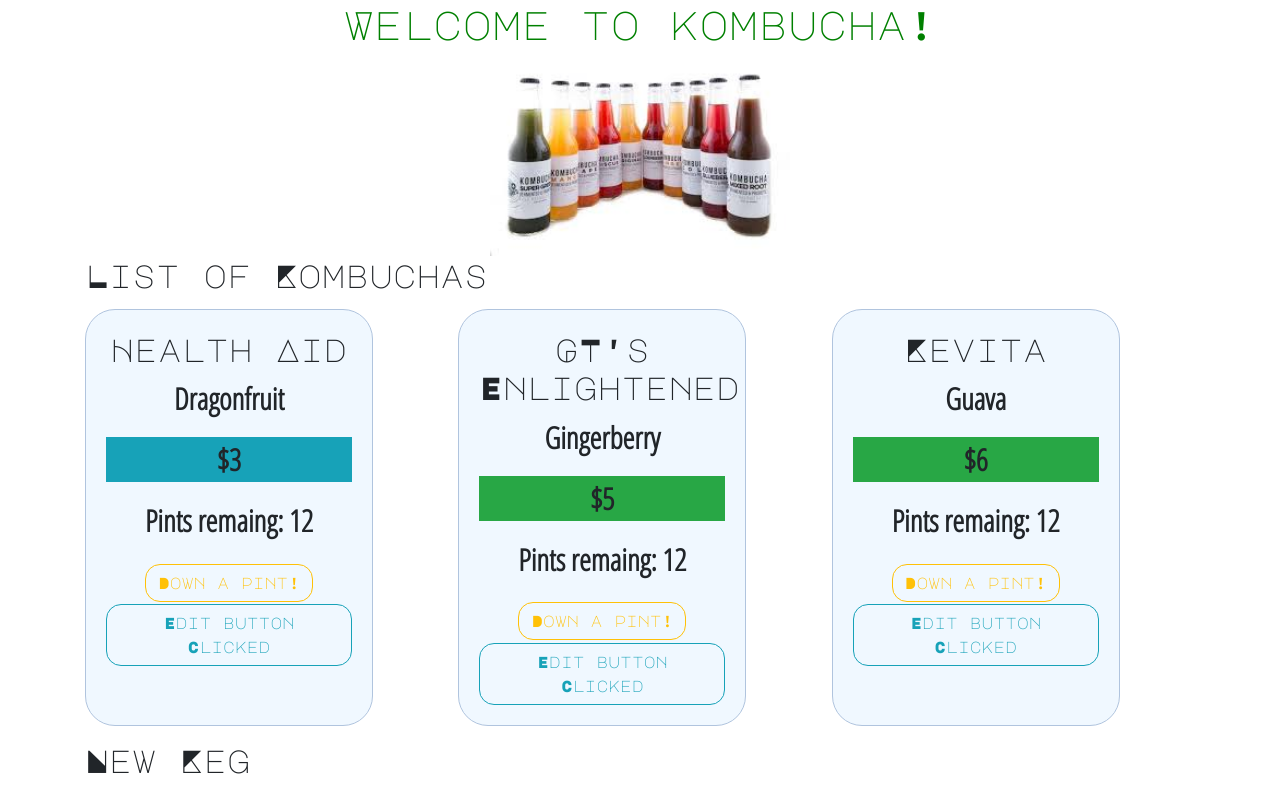
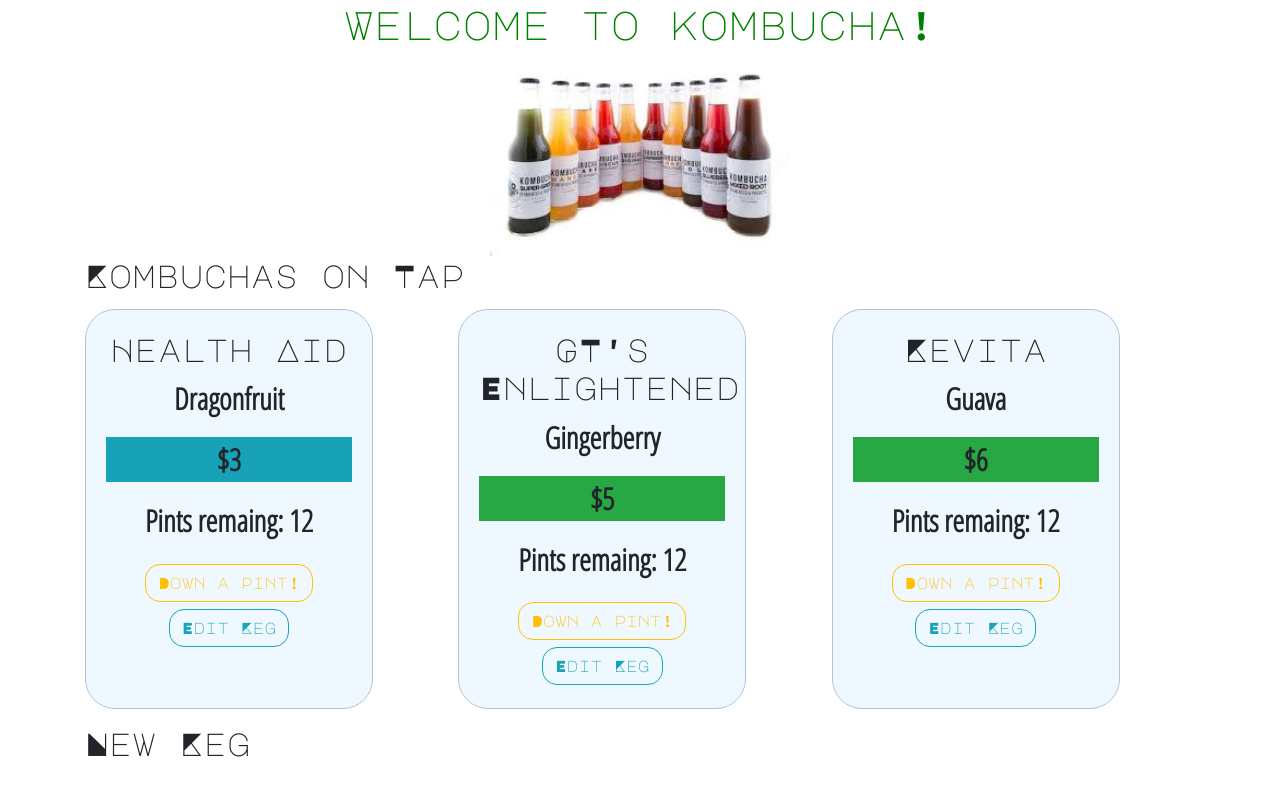
Before and after one commit to Ngann/Kombucha, an Angular app: page / in a window 1280 px wide. Built offline with nearby package versions, Linux system fonts and the light colour scheme.

Commit message:
clear form after add new keg

```diff
--- a/src/app/keg-list/keg-list.component.html
+++ b/src/app/keg-list/keg-list.component.html
@@ -1,4 +1,4 @@
-<h2>List of Kombuchas</h2>
+<h2>Kombuchas on Tap</h2>
 
 <div class="grid-container">
 
@@ -11,7 +11,7 @@
       <p class="">Pints remaing: {{currentKombucha.total}}</p>
       <button class="btn btn-outline-warning" (click)="currentKombucha.editTotal()">Down a pint!</button>
       <!-- <button (click)="editKegInfo(currentKombucha)">Edit Keg</button> -->
-      <button class="btn btn-outline-info" (click)="editButtonClicked(currentKombucha)">Edit button Clicked</button>
+      <button class="btn btn-outline-info" (click)="editButtonClicked(currentKombucha)">Edit Keg</button>
 
   </div>
 </div>
--- a/src/app/new-kegs/new-kegs.component.html
+++ b/src/app/new-kegs/new-kegs.component.html
@@ -12,7 +12,7 @@
     <div class="form-group">
       <label>Enter Pint Price:</label>
       <input #newPrice class="form-control">
-      <button class="btn btn-primary" (click)="submitForm(newBrand.value, newName.value, newPrice.value)">Add</button>
+      <button class="btn btn-primary" (click)="submitForm(newBrand.value, newName.value, newPrice.value); newBrand.value=''; newName.value=''; newPrice.value='';">Add</button>
       <button (click)="finishedEditingNew()">Done!</button>
     </div>
 </form>
```
